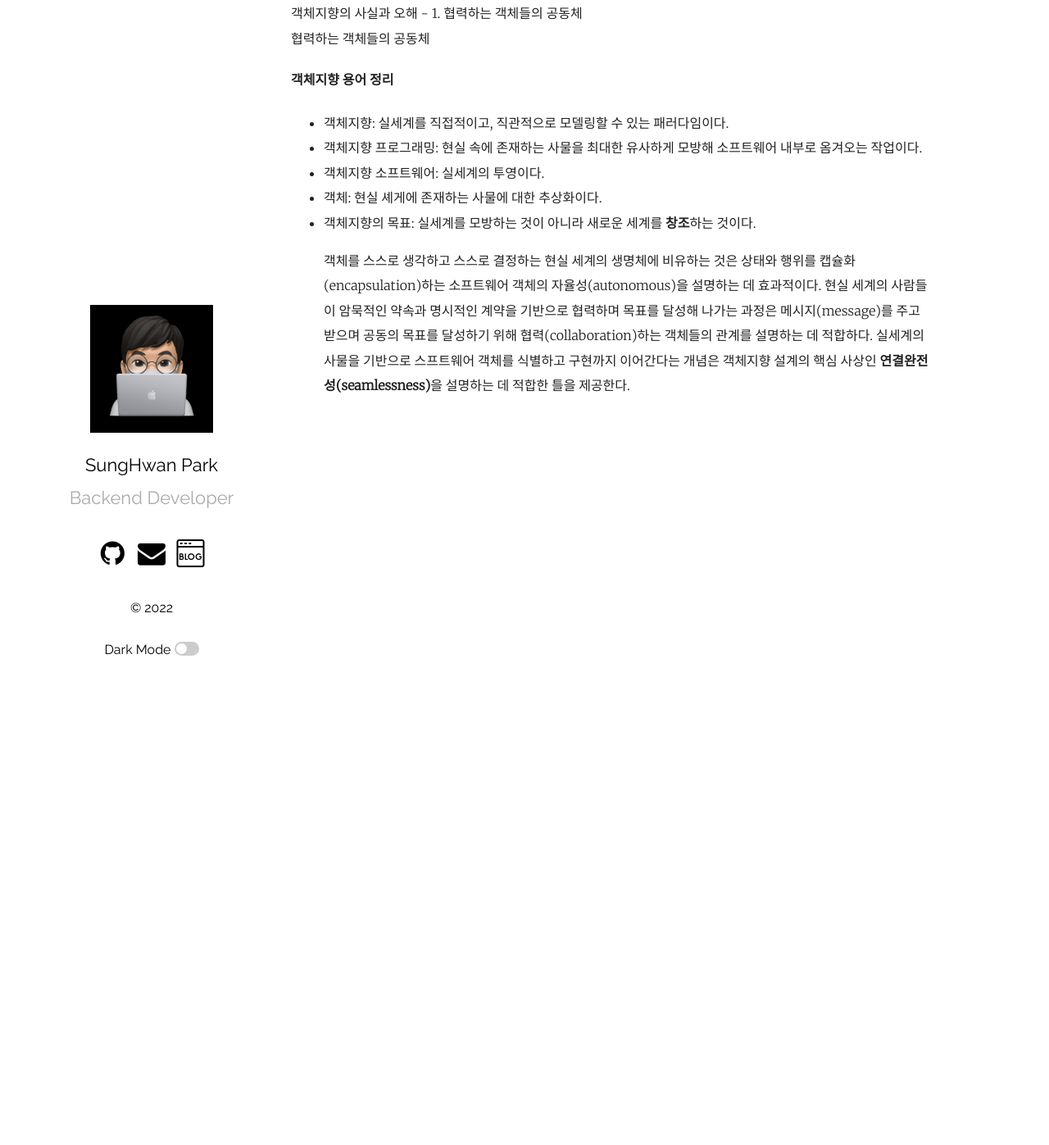
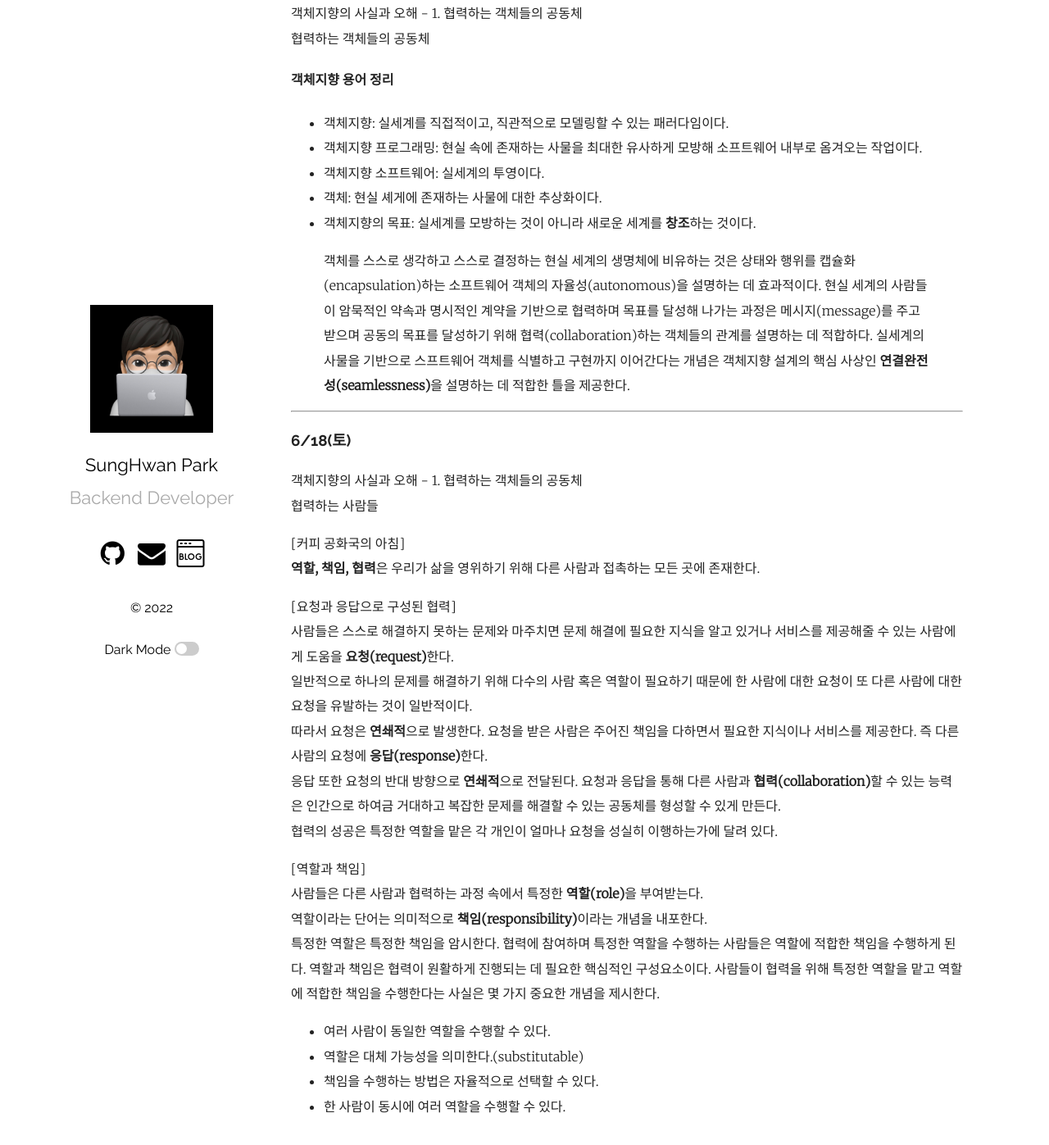
Before and after one commit to park0219/park0219.github.io, a Jekyll site: the page built from _posts/2022-06-01-6월TIL.markdown, in a window 1280 px wide and 1400 px high, scrolled down 14625 px. Shown: the top 1397 px of the window at 82% size. Built offline with Jekyll 4.4.1, drawn with Linux system fonts in a browser that asks for light colours; comment, search, counter and statistics services are not loaded.

Commit message:
feat: 2022-06-18 TIL 추가

```diff
--- a/_posts/2022-06-01-6월TIL.markdown
+++ b/_posts/2022-06-01-6월TIL.markdown
@@ -683,3 +683,34 @@ public class Client {
 -   객체지향의 목표: 실세계를 모방하는 것이 아니라 새로운 세계를 **창조**하는 것이다.
 
 > 객체를 스스로 생각하고 스스로 결정하는 현실 세계의 생명체에 비유하는 것은 상태와 행위를 캡슐화(encapsulation)하는 소프트웨어 객체의 자율성(autonomous)을 설명하는 데 효과적이다. 현실 세계의 사람들이 암묵적인 약속과 명시적인 계약을 기반으로 협력하며 목표를 달성해 나가는 과정은 메시지(message)를 주고받으며 공동의 목표를 달성하기 위해 협력(collaboration)하는 객체들의 관계를 설명하는 데 적합하다. 실세계의 사물을 기반으로 스프트웨어 객체를 식별하고 구현까지 이어간다는 개념은 객체지향 설계의 핵심 사상인 **연결완전성(seamlessness)**을 설명하는 데 적합한 틀을 제공한다.
+
+---
+
+### 6/18(토)
+
+객체지향의 사실과 오해 - 1. 협력하는 객체들의 공동체
+협력하는 사람들
+
+[커피 공화국의 아침]
+**역할, 책임, 협력**은 우리가 삶을 영위하기 위해 다른 사람과 접촉하는 모든 곳에 존재한다.
+
+[요청과 응답으로 구성된 협력]
+사람들은 스스로 해결하지 못하는 문제와 마주치면 문제 해결에 필요한 지식을 알고 있거나 서비스를 제공해줄 수 있는 사람에게 도움을 **요청(request)**한다.
+일반적으로 하나의 문제를 해결하기 위해 다수의 사람 혹은 역할이 필요하기 때문에 한 사람에 대한 요청이 또 다른 사람에 대한 요청을 유발하는 것이 일반적이다.
+따라서 요청은 **연쇄적**으로 발생한다.
+요청을 받은 사람은 주어진 책임을 다하면서 필요한 지식이나 서비스를 제공한다. 즉 다른 사람의 요청에 **응답(response)**한다.
+응답 또한 요청의 반대 방향으로 **연쇄적**으로 전달된다.
+요청과 응답을 통해 다른 사람과 **협력(collaboration)**할 수 있는 능력은 인간으로 하여금 거대하고 복잡한 문제를 해결할 수 있는 공동체를 형성할 수 있게 만든다.
+협력의 성공은 특정한 역할을 맡은 각 개인이 얼마나 요청을 성실히 이행하는가에 달려 있다.
+
+[역할과 책임]
+사람들은 다른 사람과 협력하는 과정 속에서 특정한 **역할(role)**을 부여받는다.
+역할이라는 단어는 의미적으로 **책임(responsibility)**이라는 개념을 내포한다.
+특정한 역할은 특정한 책임을 암시한다. 협력에 참여하며 특정한 역할을 수행하는 사람들은 역할에 적합한 책임을 수행하게 된다.
+역할과 책임은 협력이 원활하게 진행되는 데 필요한 핵심적인 구성요소이다.
+사람들이 협력을 위해 특정한 역할을 맡고 역할에 적합한 책임을 수행한다는 사실은 몇 가지 중요한 개념을 제시한다.
+
+-   여러 사람이 동일한 역할을 수행할 수 있다.
+-   역할은 대체 가능성을 의미한다.(substitutable)
+-   책임을 수행하는 방법은 자율적으로 선택할 수 있다.
+-   한 사람이 동시에 여러 역할을 수행할 수 있다.
```
